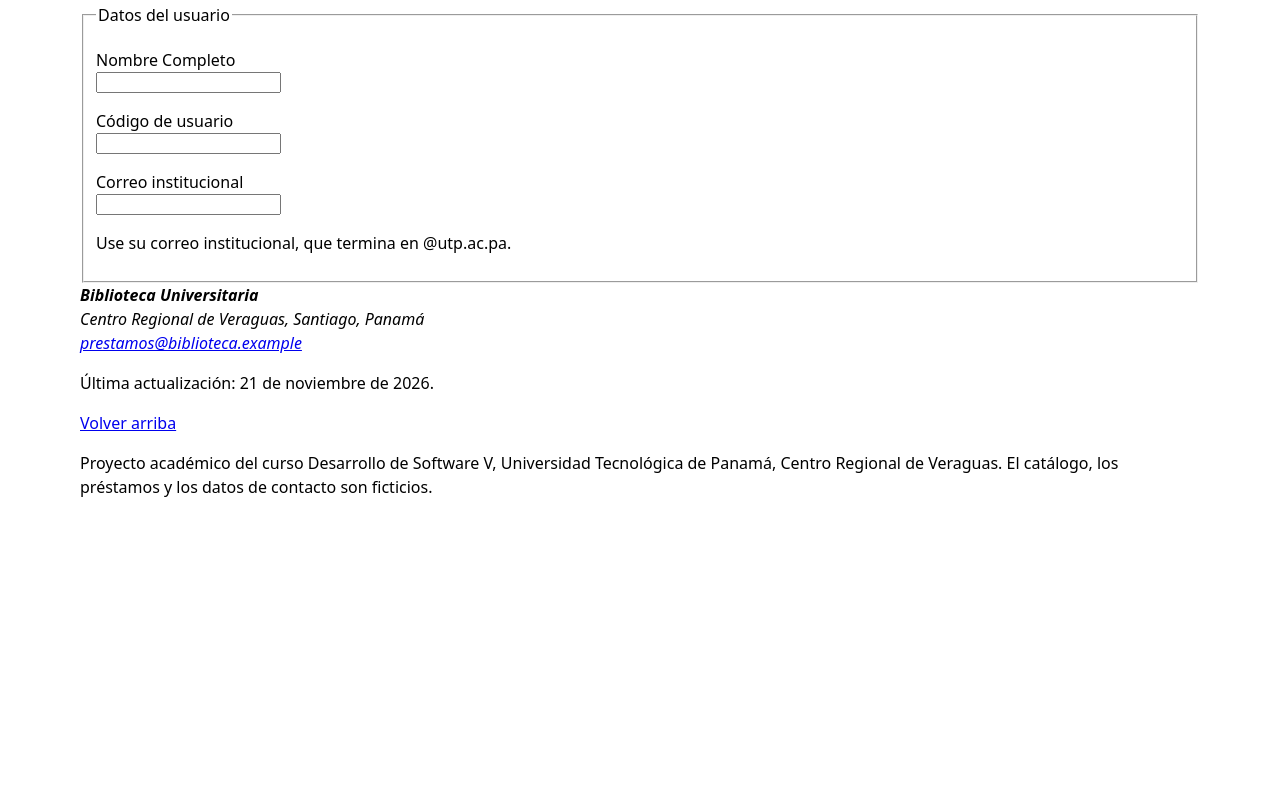
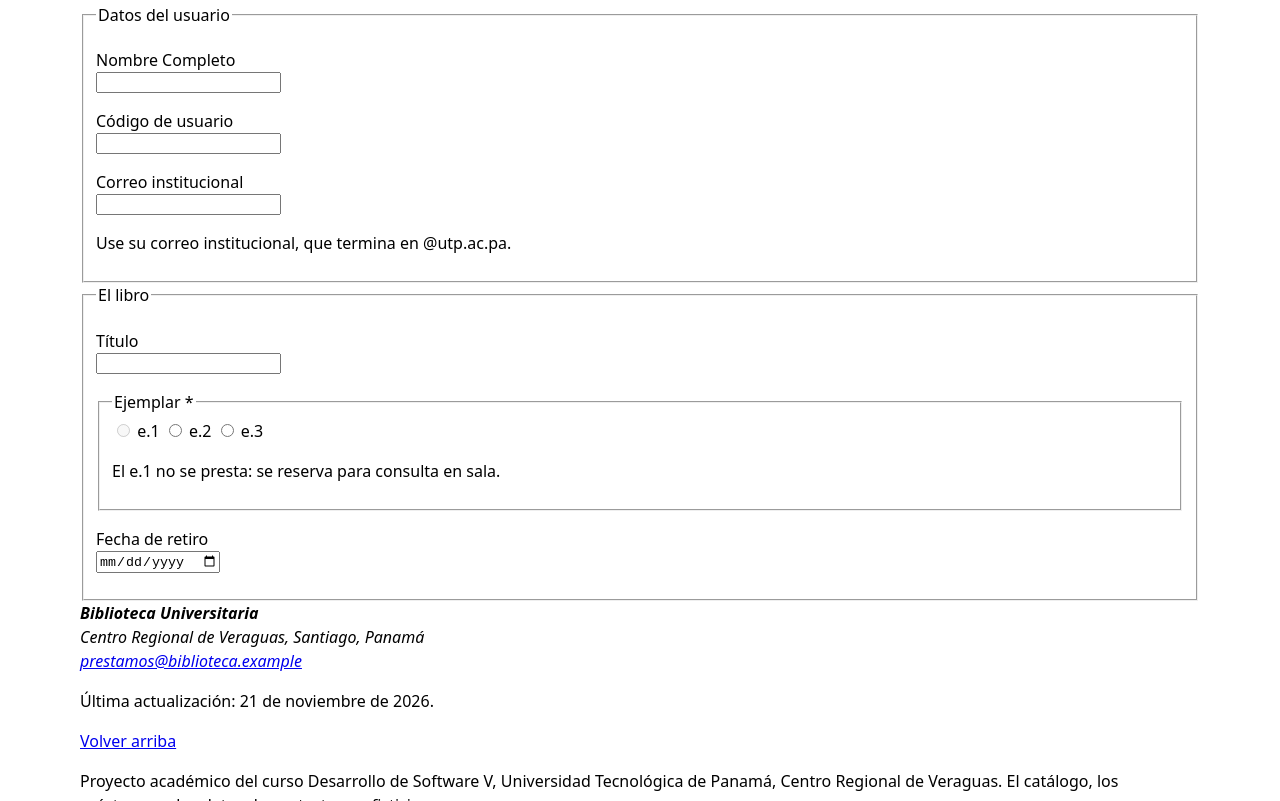
Before and after one commit to BrigadierHoo/2026ii-dsv-lab02-4gs121-eq01, a plain HTML site: page docs/prestamo.html in a window 1280 px wide. Shown: the part 522-1323 px from the top of the page. Before the commit the page ends 1053 px from the top, so only its background shows below. Drawn offline with Linux system fonts and the light colour scheme.

Commit message:
E03: bloque El libro (título, ejemplar y fecha de retiro)

```diff
--- a/docs/prestamo.html
+++ b/docs/prestamo.html
@@ -62,6 +62,34 @@
                 </p>
                 <p id="ayuda-correo">Use su correo institucional, que termina en @utp.ac.pa.</p>
             </fieldset>
+            <fieldset>
+                <legend>El libro</legend>
+                <p>
+                    <label for="titulo">Título</label>
+                    <input id="titulo" name="titulo" type="text" list="titulos" required>
+                    <datalist id="titulos">
+                        <option value="Clean Code"></option>
+                        <option value="Eloquent JavaScript"></option>
+                        <option value="HTML and CSS: Design and Build Websites"></option>
+                        <option value="Fundamentos de bases de datos"></option>
+                        <option value="Ingeniería del software"></option>
+                    </datalist>
+                </p>
+                <fieldset>
+                    <legend>Ejemplar *</legend>
+                    <input id="ej-1" name="ejemplar" type="radio" value="e1" disabled aria-describedby="ayuda-ej1">
+                    <label for="ej-1">e.1</label>
+                    <input id="ej-2" name="ejemplar" type="radio" value="e2" required>
+                    <label for="ej-2">e.2</label>
+                    <input id="ej-3" name="ejemplar" type="radio" value="e3">
+                    <label for="ej-3">e.3</label>
+                    <p id="ayuda-ej1">El e.1 no se presta: se reserva para consulta en sala.</p>
+                </fieldset>
+                <p>
+                    <label for="retiro">Fecha de retiro</label>
+                    <input id="retiro" name="retiro" type="date" min="2026-11-22" required>
+                </p>
+            </fieldset>
         </form>
     </main>
     <footer>
```
